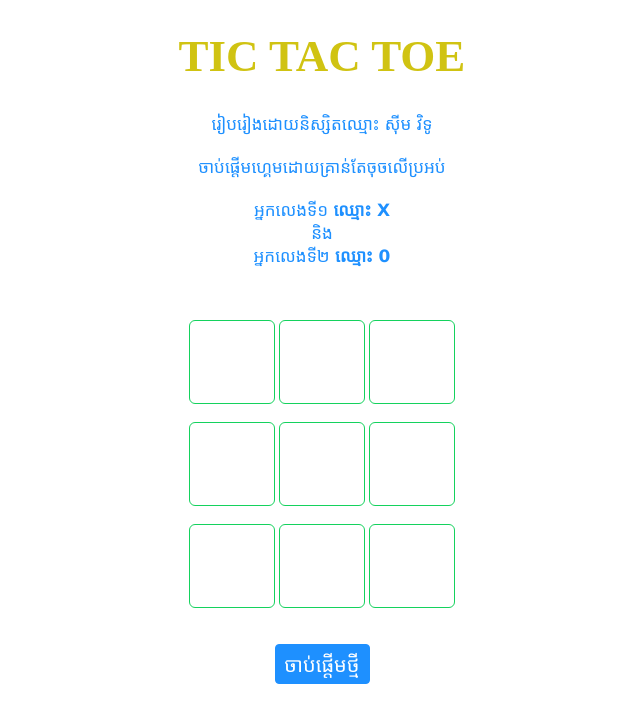
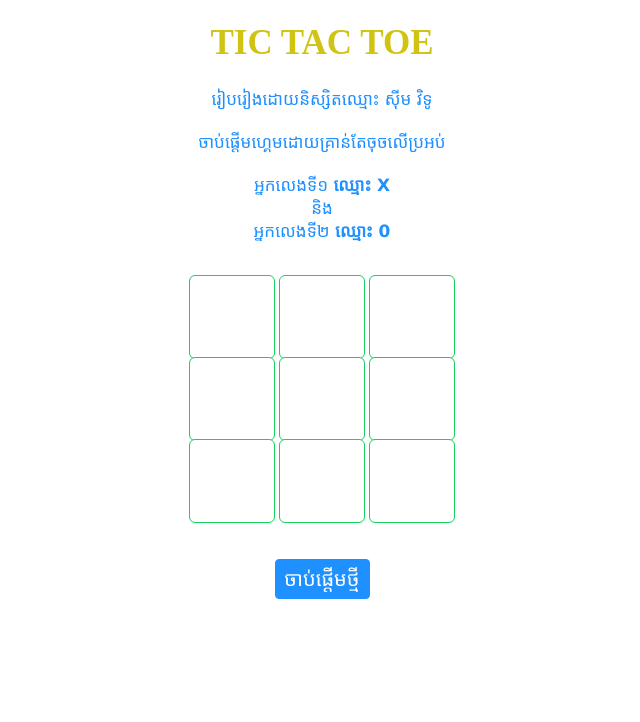
Before and after one commit to Vetou-Sim/tic_tac_toe, a plain HTML site: page index.html in a window 1280 px wide. Shown: the whole page, without its empty margins (318-958 px from the left). Drawn offline with Linux system fonts and the light colour scheme.

Commit message:
Create style.css

```diff
--- a/style/style.css
+++ b/style/style.css
@@ -2,7 +2,7 @@
 	/* Heading */
 	h1 {
 		color: rgb(208, 195, 18);
-		font-size: 45px;
+		font-size: 35px;
 	}
 
 	/* 3*3 Grid */
@@ -11,6 +11,7 @@
 		width: 80px;
 		height: 80px;
 		margin: auto;
+		margin-top: -20px;
 		border: 1px solid rgb(20, 210, 93);
 		border-radius: 6px;
 		font-size: 30px;
```
